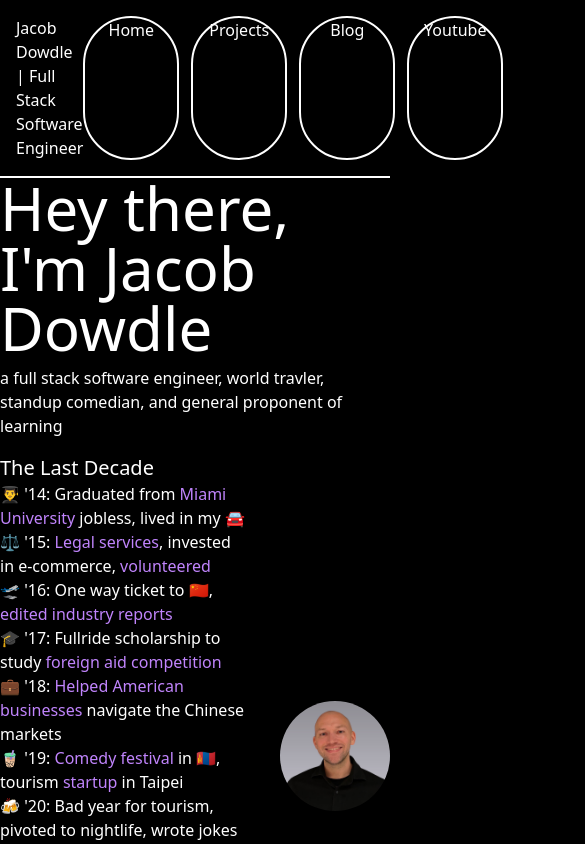
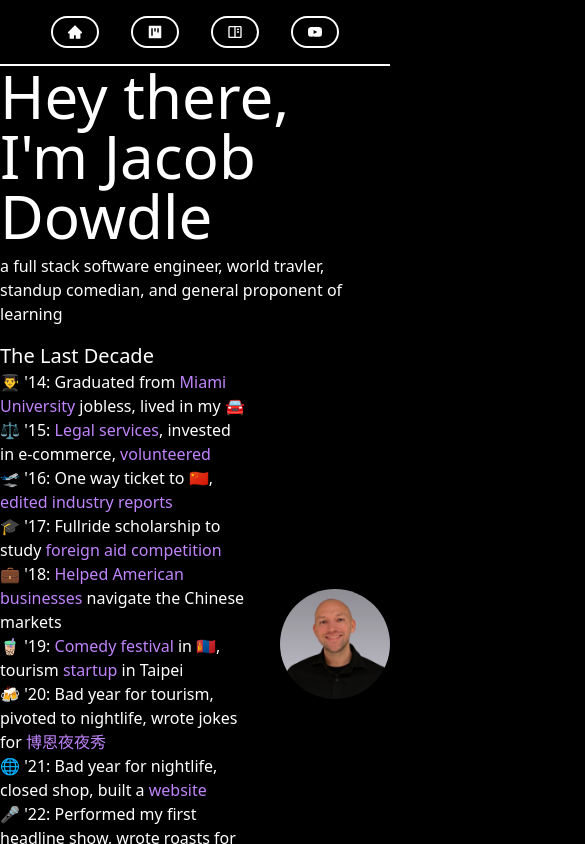
Before and after one commit to jakovid/portfolio, a Next.js app: page / in a window 390 px wide. Shown: the top 844 px of the page, 585 px wide, since content can reach past the window. Built offline with nearby package versions, Linux system fonts and the light colour scheme.

Commit message:
mobile first header

```diff
--- a/components/header.js
+++ b/components/header.js
@@ -1,14 +1,43 @@
 import Link from "next/link"
+import {AiFillHome, AiFillProject, AiFillYoutube} from "react-icons/ai"
+import {BiBookContent} from "react-icons/bi"
 
 export default function BuildHeader(){
     return(
-        <header className="border-white w-full border-b-2 p-4 flex justify-between">
-            <div>Jacob Dowdle | Full Stack Software Engineer</div>
-            <div className="flex gap-3">
-                <Link href="/" className="border-white border-2 w-24 flex justify-center rounded-s-full rounded-e-full cursor-pointer hover:bg-purple-400 hover:border-purple-400">Home</Link>
-                <Link href="/projects" className="border-white border-2 w-24 flex justify-center rounded-s-full rounded-e-full cursor-pointer hover:bg-purple-400 hover:border-purple-400">Projects</Link>
-                <Link href="/blog" className="border-white border-2 w-24 flex justify-center rounded-s-full rounded-e-full cursor-pointer hover:bg-purple-400 hover:border-purple-400">Blog</Link>
-                <Link href="/youtube" className="border-white border-2 w-24 flex justify-center rounded-s-full rounded-e-full cursor-pointer hover:bg-purple-400 hover:border-purple-400">Youtube</Link>
+        <header className="border-white w-full border-b-2 py-4 flex justify-between items-center">
+            <div className="hidden sm:inline">Jacob Dowdle | Full Stack Software Engineer</div>
+            <div className="flex items-center w-full justify-center gap-8 sm:gap-3">
+                <Link
+                    href="/"
+                    className="border-white border-2 w-12 h-8 items-center sm:w-24 flex justify-center rounded-s-full rounded-e-full cursor-pointer hover:bg-purple-400 hover:border-purple-400"
+                >
+                    <div className="sm:hidden">< AiFillHome /></div>
+                    <div className="hidden sm:inline">Home</div>
+                </Link>
+
+                <Link
+                    href="/projects"
+                    className="border-white border-2 items-center w-12 h-8 sm:w-24 flex justify-center rounded-s-full rounded-e-full cursor-pointer hover:bg-purple-400 hover:border-purple-400"
+                >
+                    <div className="sm:hidden">< AiFillProject /></div>
+                    <div className="hidden sm:inline">Project</div>
+                </Link>
+
+                <Link
+                    href="/blog"
+                    className="border-white border-2 w-12 h-8 items-center sm:w-24 flex justify-center rounded-s-full rounded-e-full cursor-pointer hover:bg-purple-400 hover:border-purple-400"
+                >
+                    <div className="sm:hidden">< BiBookContent /></div>
+                    <div className="hidden sm:inline">Blog</div>
+                </Link>
+
+                <Link
+                    href="/youtube"
+                    className="border-white border-2 items-center w-12 h-8 sm:w-24 flex justify-center rounded-s-full rounded-e-full cursor-pointer hover:bg-purple-400 hover:border-purple-400"
+                >
+                    <div className="sm:hidden">< AiFillYoutube /></div>
+                    <div className="hidden sm:inline">YouTube</div>
+                </Link>
             </div>
         </header>
     )
--- a/package.json
+++ b/package.json
@@ -13,6 +13,7 @@
     "next": "13.5.4",
     "react": "^18",
     "react-dom": "^18",
+    "react-icons": "^4.11.0",
     "remark": "^15.0.1",
     "remark-html": "^16.0.1"
   },
--- a/pages/index.js
+++ b/pages/index.js
@@ -6,12 +6,12 @@ import BuildBlog from "@/components/home/blog"
 
 export default function Home() {
   return (
-    <main>
+    <main >
       <BuildHeader />
       <BuildHomeHero />
       <BuildResume />
       <BuildProjects />
-      <BuildBlog />
+      {/* <BuildBlog /> */}
     </main>
   )
 }
```
Also changed, not shown: 1 other file (tests, documents, lock files or other folders).
